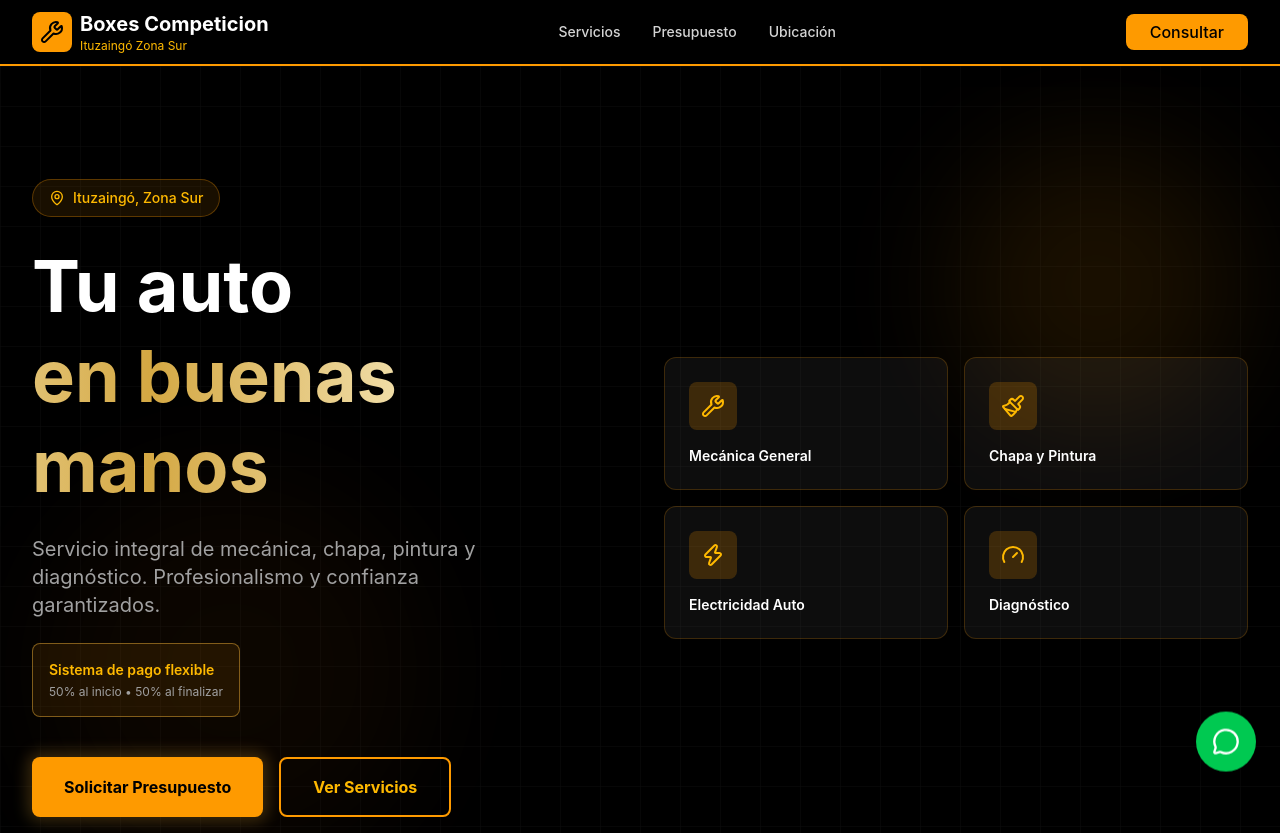
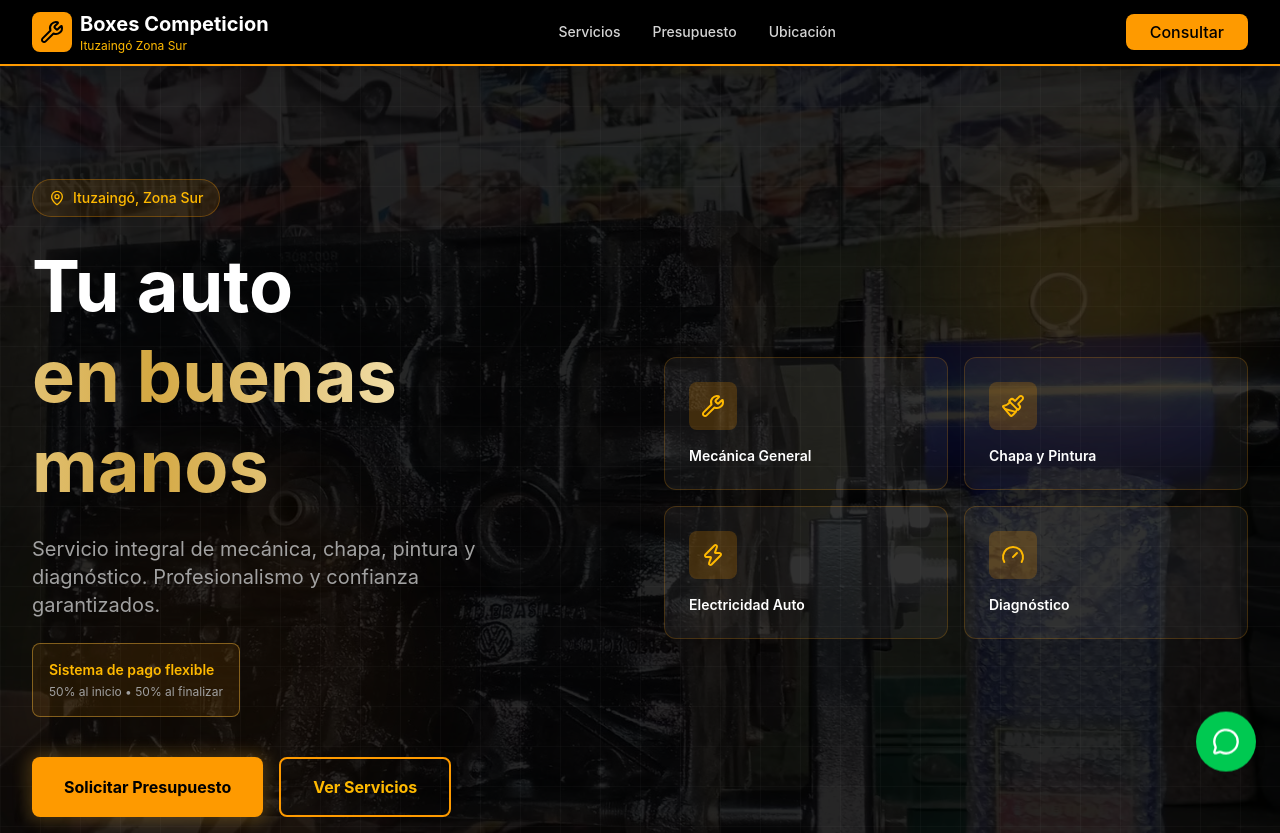
Before and after one commit to Osokkad/Meca, a React (Vite) app: page / in a window 1280 px wide. Shown: the top 833 px of the page. Built offline with nearby package versions, Linux system fonts and the light colour scheme.

Commit message:
Fondo.jpg en Hero con opacidad 15%

```diff
--- a/src/Components/Hero/Hero.tsx
+++ b/src/Components/Hero/Hero.tsx
@@ -10,6 +10,13 @@ export default function Hero() {
 
   return (
     <div className="relative min-h-screen bg-black overflow-hidden pt-16">
+      {/* Background Image */}
+      <img
+        src="/fondo.jpg"
+        alt=""
+        className="absolute inset-0 w-full h-full object-cover opacity-15"
+      />
+
       {/* Background Pattern */}
       <div className="absolute inset-0 opacity-5">
         <svg className="w-full h-full" xmlns="http://www.w3.org/2000/svg">
```
Also changed, not shown: public/fondo.jpg (added).
